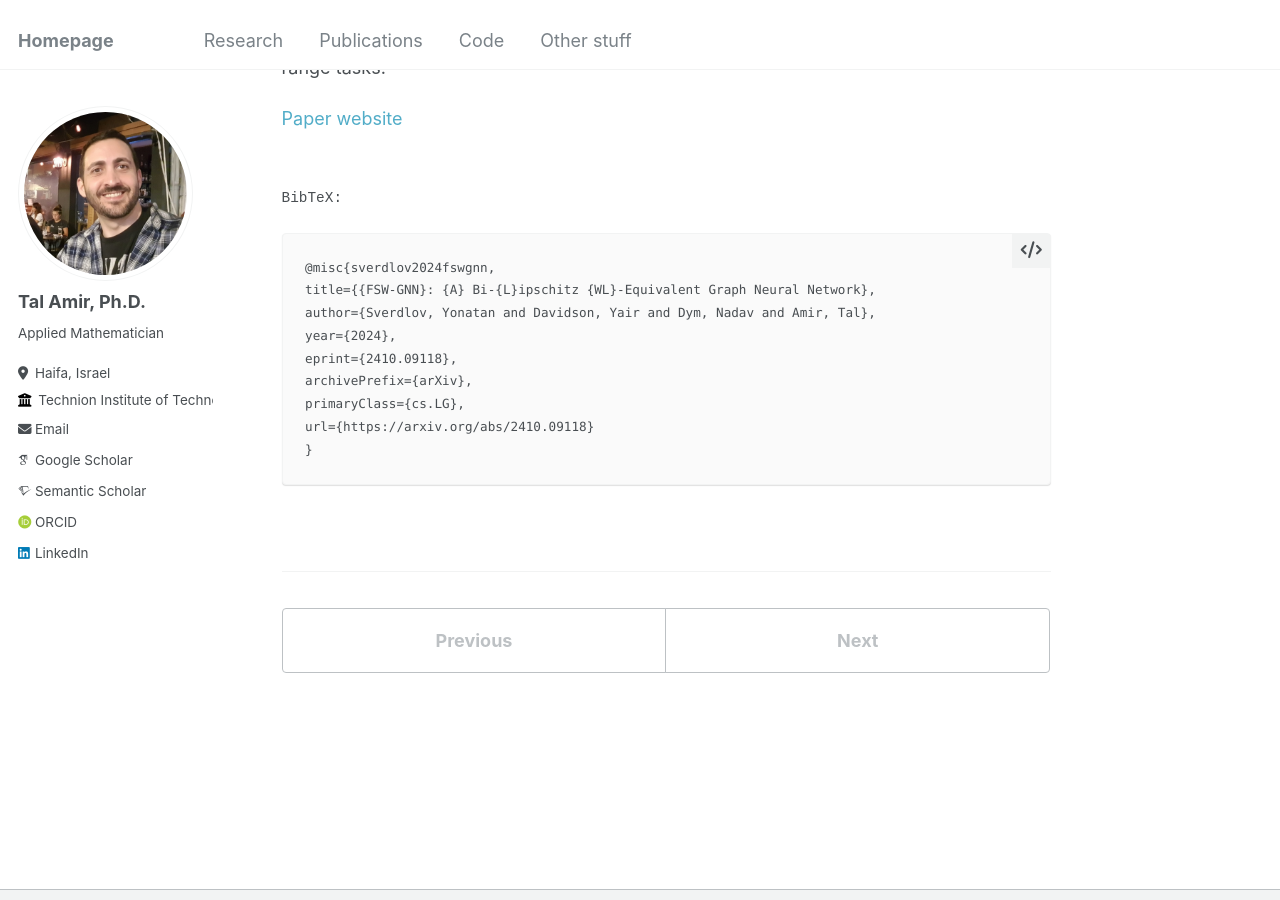
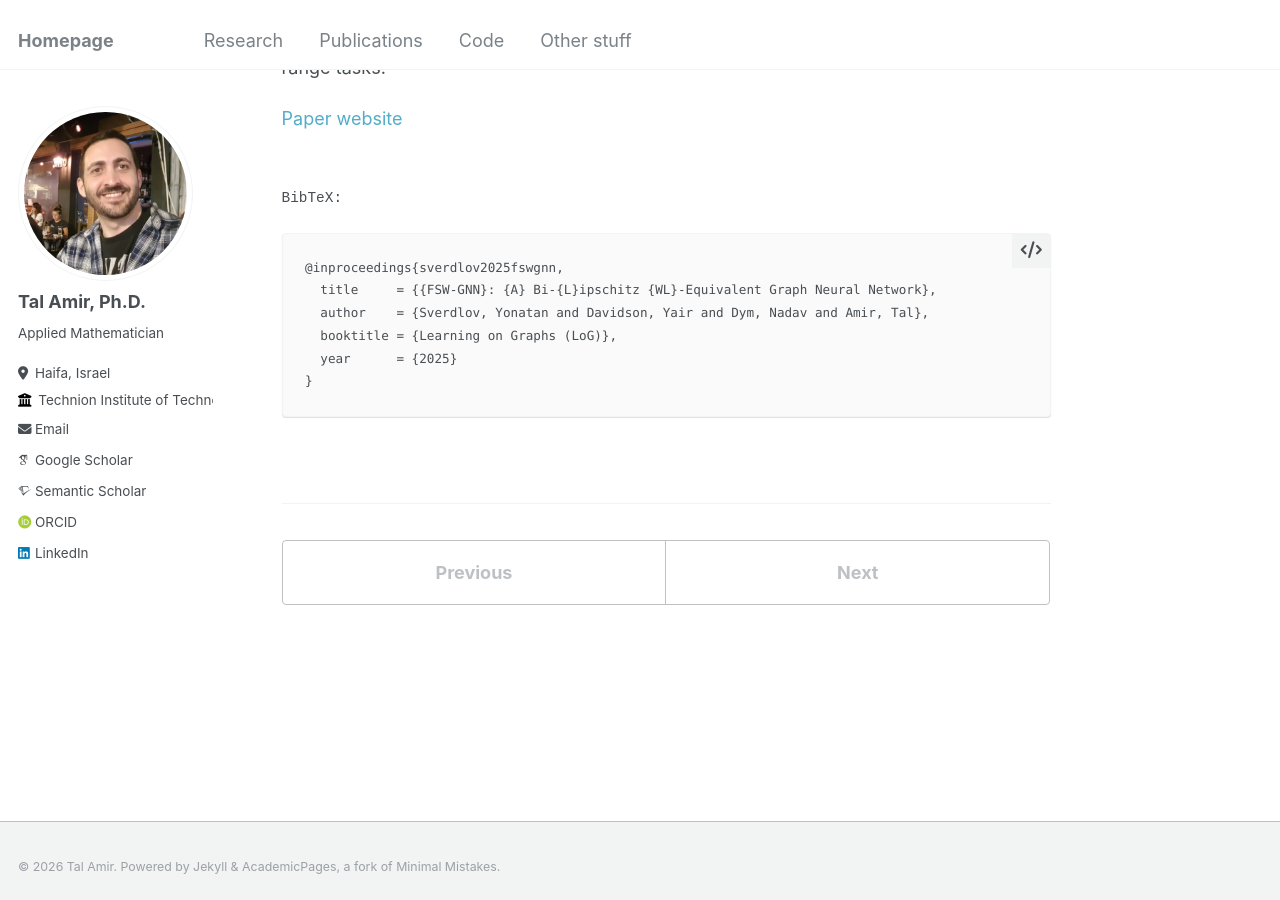
Before and after one commit to tal-amir/tal-amir.github.io, a Jekyll site: the page built from _publications/2024-10 FSWGNN.md, in a window 1280 px wide and 900 px high, scrolled down 675 px. Built offline with Jekyll 4.4.1, drawn with Linux system fonts in a browser that asks for light colours; some web fonts are replaced.

Commit message:
Fixed issues in publication pages

````diff
--- a/_publications/2024-10 FSWGNN.md
+++ b/_publications/2024-10 FSWGNN.md
@@ -12,14 +12,11 @@ citation: #'Your Name, You. (2024). &quot;Paper Title Number 3.&quot; <i>GitHub
 #abstract: 'This is a test abstract *good one* **nice one**'
 bibtex: |
     ```
-    @misc{sverdlov2024fswgnn,
-    title={{FSW-GNN}: {A} Bi-{L}ipschitz {WL}-Equivalent Graph Neural Network},
-    author={Sverdlov, Yonatan and Davidson, Yair and Dym, Nadav and Amir, Tal},
-    year={2024},
-    eprint={2410.09118},
-    archivePrefix={arXiv},
-    primaryClass={cs.LG},
-    url={https://arxiv.org/abs/2410.09118}
+    @inproceedings{sverdlov2025fswgnn,
+      title     = {{FSW-GNN}: {A} Bi-{L}ipschitz {WL}-Equivalent Graph Neural Network},
+      author    = {Sverdlov, Yonatan and Davidson, Yair and Dym, Nadav and Amir, Tal},
+      booktitle = {Learning on Graphs (LoG)},
+      year      = {2025}
     }
     ```
 ---
````
Also changed, not shown: _pages/code.md (+1 -1 lines), _publications/2023-12 Neural Injective Functions.md (+9 -5 lines), _publications/2024-07 Weisfeiler Leman for Euclidean Equivariant Machine Learning.md (+2 -3 lines), _publications/2025-12 The stability of generalized phase retrieval.md (+2 -2 lines), .claude/settings.local.json (added).
